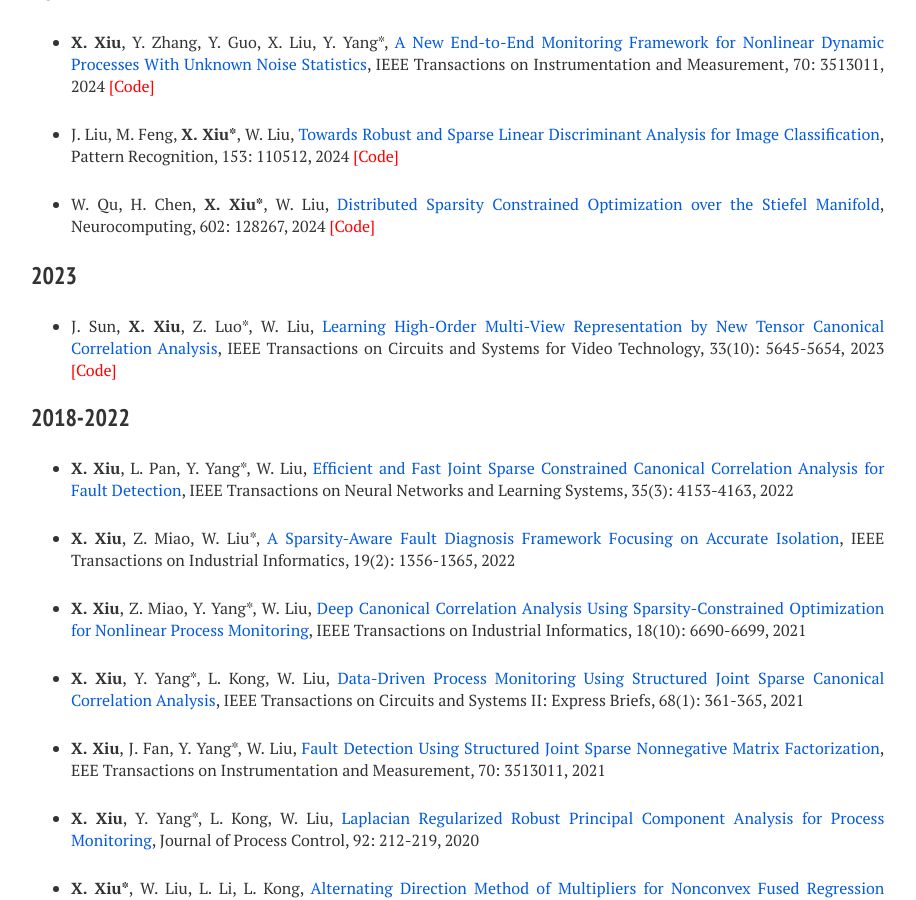
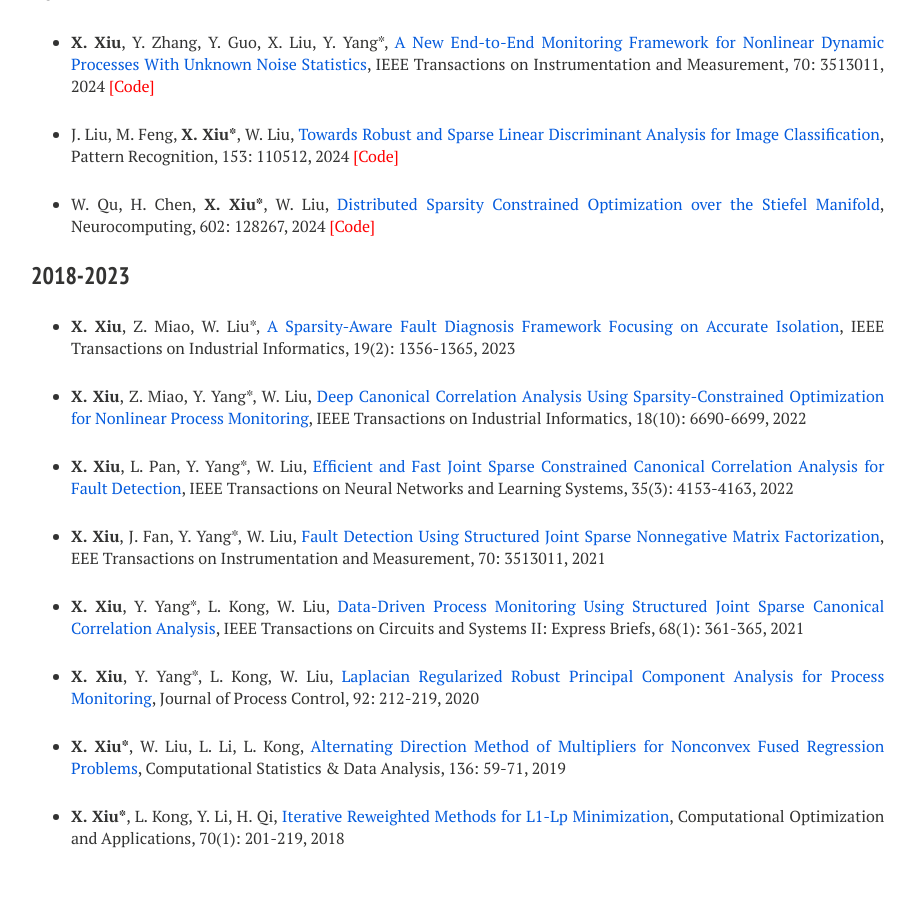
Before and after one commit to xianchaoxiu/xianchaoxiu.github.io, a Jekyll site: the page built from publications/index.md, in a window 1280 px wide and 900 px high, scrolled down 455 px. Shown: the whole window, without its empty margins (289-1205 px from the left). Built offline with Jekyll 4.4.1, drawn with Linux system fonts in a browser that asks for light colours; nearby versions of some CDN libraries.

Commit message:
Update index.md

```diff
--- a/publications/index.md
+++ b/publications/index.md
@@ -31,25 +31,17 @@ share: false
 * W. Qu, H. Chen, <b>X. Xiu*</b>, W. Liu, <a href="https://doi.org/10.1016/j.neucom.2024.128267" class="textlink" target="_blank">Distributed Sparsity Constrained Optimization over the Stiefel Manifold</a>, Neurocomputing, 602: 128267, 2024 <a href="https://github.com/wtqu/DREAM" class="textlink" target="_blank" style="color: red;">[Code]</a>
 
 
+### 2018-2023
 
-### 2023
+* <b>X. Xiu</b>, Z. Miao, W. Liu*, <a href="https://doi.org/10.1109/TII.2022.3180070" class="textlink" target="_blank">A Sparsity-Aware Fault Diagnosis Framework Focusing on Accurate Isolation</a>, IEEE Transactions on Industrial Informatics, 19(2): 1356-1365, 2023
 
-
-* J. Sun, <b>X. Xiu</b>, Z. Luo*, W. Liu, <a href="https://doi.org/10.1109/TCSVT.2023.3263853" class="textlink" target="_blank">Learning High-Order Multi-View Representation by New Tensor Canonical Correlation Analysis</a>, IEEE Transactions on Circuits and Systems for Video Technology, 33(10): 5645-5654, 2023  <a href="https://github.com/xianchaoxiu/TCCA" class="textlink" target="_blank" style="color: red;">[Code]</a>
-
-
-
-### 2018-2022
+* <b>X. Xiu</b>, Z. Miao, Y. Yang*, W. Liu, <a href="https://doi.org/10.1109/TII.2021.3121770" class="textlink" target="_blank">Deep Canonical Correlation Analysis Using Sparsity-Constrained Optimization for Nonlinear Process Monitoring</a>, IEEE Transactions on Industrial Informatics, 18(10): 6690-6699, 2022
 
 * <b>X. Xiu</b>, L. Pan, Y. Yang*, W. Liu, <a href="https://doi.org/10.1109/TNNLS.2022.3201881" class="textlink" target="_blank">Efficient and Fast Joint Sparse Constrained Canonical Correlation Analysis for Fault Detection</a>, IEEE Transactions on Neural Networks and Learning Systems, 35(3): 4153-4163, 2022
 
-* <b>X. Xiu</b>, Z. Miao, W. Liu*, <a href="https://doi.org/10.1109/TII.2022.3180070" class="textlink" target="_blank">A Sparsity-Aware Fault Diagnosis Framework Focusing on Accurate Isolation</a>, IEEE Transactions on Industrial Informatics, 19(2): 1356-1365, 2022
-
-* <b>X. Xiu</b>, Z. Miao, Y. Yang*, W. Liu, <a href="https://doi.org/10.1109/TII.2021.3121770" class="textlink" target="_blank">Deep Canonical Correlation Analysis Using Sparsity-Constrained Optimization for Nonlinear Process Monitoring</a>, IEEE Transactions on Industrial Informatics, 18(10): 6690-6699, 2021
+* <b>X. Xiu</b>, J. Fan, Y. Yang*, W. Liu, <a href="https://doi.org/10.1109/TIM.2021.3067218" class="textlink" target="_blank">Fault Detection Using Structured Joint Sparse Nonnegative Matrix Factorization</a>, EEE Transactions on Instrumentation and Measurement, 70: 3513011, 2021
 
 * <b>X. Xiu</b>, Y. Yang*, L. Kong, W. Liu, <a href="https://doi.org/10.1109/TCSII.2020.2988054" class="textlink" target="_blank">Data-Driven Process Monitoring Using Structured Joint Sparse Canonical Correlation Analysis</a>, IEEE Transactions on Circuits and Systems II: Express Briefs, 68(1): 361-365, 2021
-
-* <b>X. Xiu</b>, J. Fan, Y. Yang*, W. Liu, <a href="https://doi.org/10.1109/TIM.2021.3067218" class="textlink" target="_blank">Fault Detection Using Structured Joint Sparse Nonnegative Matrix Factorization</a>, EEE Transactions on Instrumentation and Measurement, 70: 3513011, 2021
 
 * <b>X. Xiu</b>, Y. Yang*, L. Kong, W. Liu, <a href="https://doi.org/10.1016/j.jprocont.2020.06.011" class="textlink" target="_blank">Laplacian Regularized Robust Principal Component Analysis for Process Monitoring</a>, Journal of Process Control, 92: 212-219, 2020
 
```
